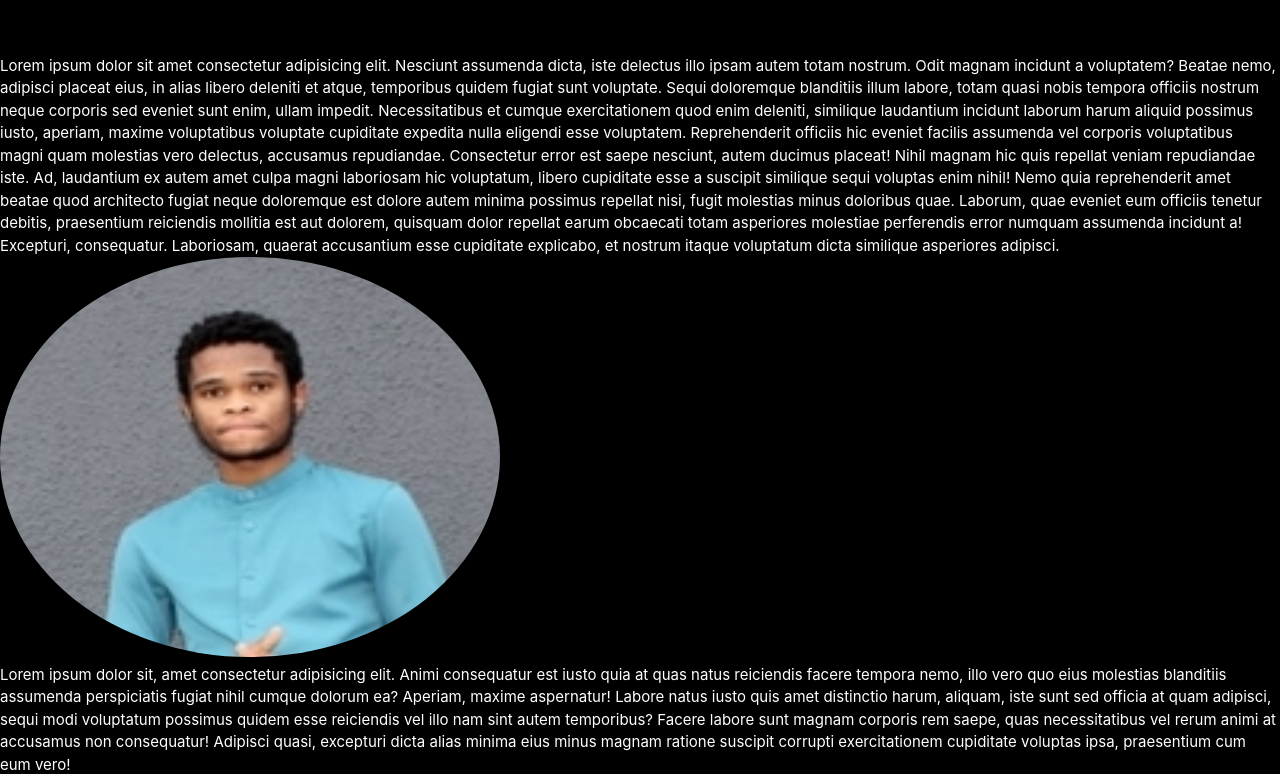
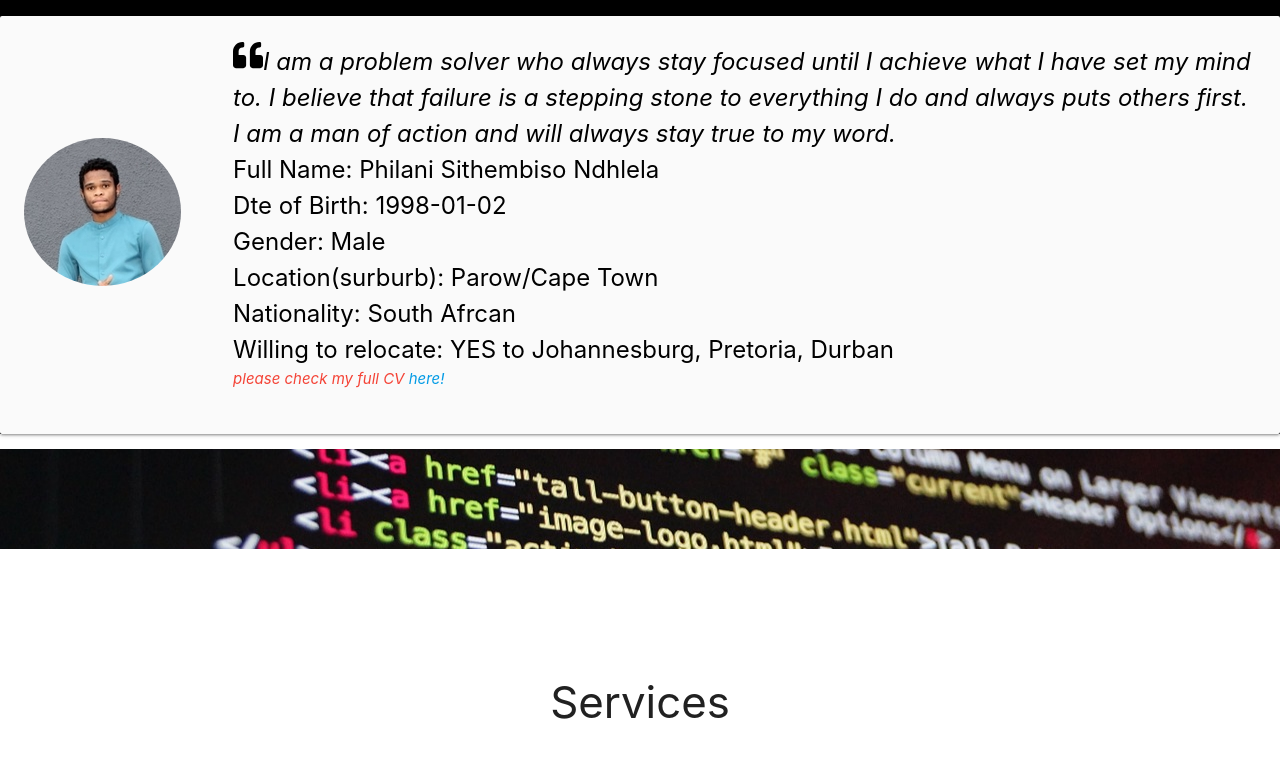
Before and after one commit to Philan-igmt/Portfolio, a React (Create React App) app: page / in a window 1280 px wide. Shown: the part 940-1714 px from the top of the page. Built offline with nearby package versions, Linux system fonts and the light colour scheme.

Commit message:
it is done

```diff
--- a/src/components/about/About.css
+++ b/src/components/about/About.css
@@ -2,18 +2,18 @@
   background-color: black;
   color: white;
 }
-
+/*
 img {
-  width: 500px;
-  height: 50vh;
-}
+  width: 200px;
+  height: 200px;
+} */
 
 .About h3 {
   text-align: center;
   padding: 50px 0;
+  margin: 0;
 }
 
-.me {
-  border-radius: 50%;
-  shape-outside: circle();
+.black-text {
+  font-size: x-large;
 }
--- a/src/components/about/About.js
+++ b/src/components/about/About.js
@@ -3,58 +3,55 @@ import "./About.css";
 // import Aos from "aos";
 import "aos/dist/aos.css";
 import philani from "./croped.jpg";
-// import { FaInfo } from "react-icons/fa";
-// import { FaBasketballBall } from "react-icons/fa";
-// import { FaFilm } from "react-icons/fa";
-// import { FaMicrophone } from "react-icons/fa";
+import { FaQuoteLeft } from "react-icons/fa";
 import cv from "./cv.docx";
-// import { FaRegCalendarAlt } from "react-icons/fa";
 
 const About = () => {
   return (
     <div className="about" data-aos="fade-up" id="about">
       <div className="About">
         <h3>About Me</h3>
-        <p className="left">
-          Lorem ipsum dolor sit amet consectetur adipisicing elit. Nesciunt
-          assumenda dicta, iste delectus illo ipsam autem totam nostrum. Odit
-          magnam incidunt a voluptatem? Beatae nemo, adipisci placeat eius, in
-          alias libero deleniti et atque, temporibus quidem fugiat sunt
-          voluptate. Sequi doloremque blanditiis illum labore, totam quasi nobis
-          tempora officiis nostrum neque corporis sed eveniet sunt enim, ullam
-          impedit. Necessitatibus et cumque exercitationem quod enim deleniti,
-          similique laudantium incidunt laborum harum aliquid possimus iusto,
-          aperiam, maxime voluptatibus voluptate cupiditate expedita nulla
-          eligendi esse voluptatem. Reprehenderit officiis hic eveniet facilis
-          assumenda vel corporis voluptatibus magni quam molestias vero
-          delectus, accusamus repudiandae. Consectetur error est saepe nesciunt,
-          autem ducimus placeat! Nihil magnam hic quis repellat veniam
-          repudiandae iste. Ad, laudantium ex autem amet culpa magni laboriosam
-          hic voluptatum, libero cupiditate esse a suscipit similique sequi
-          voluptas enim nihil! Nemo quia reprehenderit amet beatae quod
-          architecto fugiat neque doloremque est dolore autem minima possimus
-          repellat nisi, fugit molestias minus doloribus quae. Laborum, quae
-          eveniet eum officiis tenetur debitis, praesentium reiciendis mollitia
-          est aut dolorem, quisquam dolor repellat earum obcaecati totam
-          asperiores molestiae perferendis error numquam assumenda incidunt a!
-          Excepturi, consequatur. Laboriosam, quaerat accusantium esse
-          cupiditate explicabo, et nostrum itaque voluptatum dicta similique
-          asperiores adipisci.
-        </p>
-        <img className="me" src={philani} alt="" />
-        <p>
-          Lorem ipsum dolor sit, amet consectetur adipisicing elit. Animi
-          consequatur est iusto quia at quas natus reiciendis facere tempora
-          nemo, illo vero quo eius molestias blanditiis assumenda perspiciatis
-          fugiat nihil cumque dolorum ea? Aperiam, maxime aspernatur! Labore
-          natus iusto quis amet distinctio harum, aliquam, iste sunt sed officia
-          at quam adipisci, sequi modi voluptatum possimus quidem esse
-          reiciendis vel illo nam sint autem temporibus? Facere labore sunt
-          magnam corporis rem saepe, quas necessitatibus vel rerum animi at
-          accusamus non consequatur! Adipisci quasi, excepturi dicta alias
-          minima eius minus magnam ratione suscipit corrupti exercitationem
-          cupiditate voluptas ipsa, praesentium cum eum vero!
-        </p>
+
+        <div className="col s12 m8 offset-m2 l6 offset-l3">
+          <div className="card-panel grey lighten-5 z-depth-1">
+            <div className="row valign-wrapper">
+              <div className="col s2">
+                <img
+                  src={philani}
+                  alt=""
+                  data-aos="fade-right"
+                  className="circle responsive-img"
+                />
+              </div>
+              <div data-aos="fade-left" className="col s10">
+                <p className="black-text">
+                  <i>
+                    <FaQuoteLeft size="2rem" color="black" />I am a problem
+                    solver who always stay focused until I achieve what I have
+                    set my mind to. I believe that failure is a stepping stone
+                    to everything I do and always puts others first. I am a man
+                    of action and will always stay true to my word.
+                  </i>
+                </p>
+                <ul className="black-text">
+                  <li>Full Name: Philani Sithembiso Ndhlela</li>
+                  <li>Dte of Birth: 1998-01-02</li>
+                  <li>Gender: Male</li>
+                  <li>Location(surburb): Parow/Cape Town</li>
+                  <li>Nationality: South Afrcan</li>
+                  <li>
+                    Willing to relocate: YES to Johannesburg, Pretoria, Durban
+                  </li>
+                </ul>
+                <p className="red-text">
+                  <i>
+                    please check my full CV <a href={cv}>here!</a>
+                  </i>
+                </p>
+              </div>
+            </div>
+          </div>
+        </div>
       </div>
     </div>
   );
--- a/src/components/footer/Footer.css
+++ b/src/components/footer/Footer.css
@@ -1,4 +1,4 @@
-*{
+* {
   margin: 0;
   padding: 0;
 }
@@ -7,13 +7,13 @@
   background-color: rgb(44, 42, 42);
 }
 
-.image{
+.image {
   width: 300px;
   height: 100px;
 }
 
-.content{
-
+.content {
+  margin-top: 0;
   margin-left: 50px;
   display: flex;
   flex-direction: column;
--- a/src/components/footer/Footer.js
+++ b/src/components/footer/Footer.js
@@ -6,11 +6,12 @@ const Footer = () => {
   return (
     <div className="footer">
       <div className="content">
-        <h5>&copy;2020 By Philan ISithembiso</h5>
+        <h5 className="foo">&copy;2020 By Philan ISithembiso</h5>
         <h5>Sponsored by</h5>
-        <span><img className="image" src={Logo} alt=""/></span>
+        <span>
+          <img className="image" src={Logo} alt="" />
+        </span>
       </div>
-
     </div>
   );
 };
--- a/src/components/projects/Project.css
+++ b/src/components/projects/Project.css
@@ -17,4 +17,5 @@
 .h3 {
   text-align: center;
   padding: 50px 0;
+  margin: 0;
 }
--- a/src/components/services/Services.css
+++ b/src/components/services/Services.css
@@ -13,4 +13,5 @@
 .head {
   text-align: center;
   padding: 50px 0;
+  margin: 0;
 }
```
Lines whose indentation alone changed are shown as unchanged.
